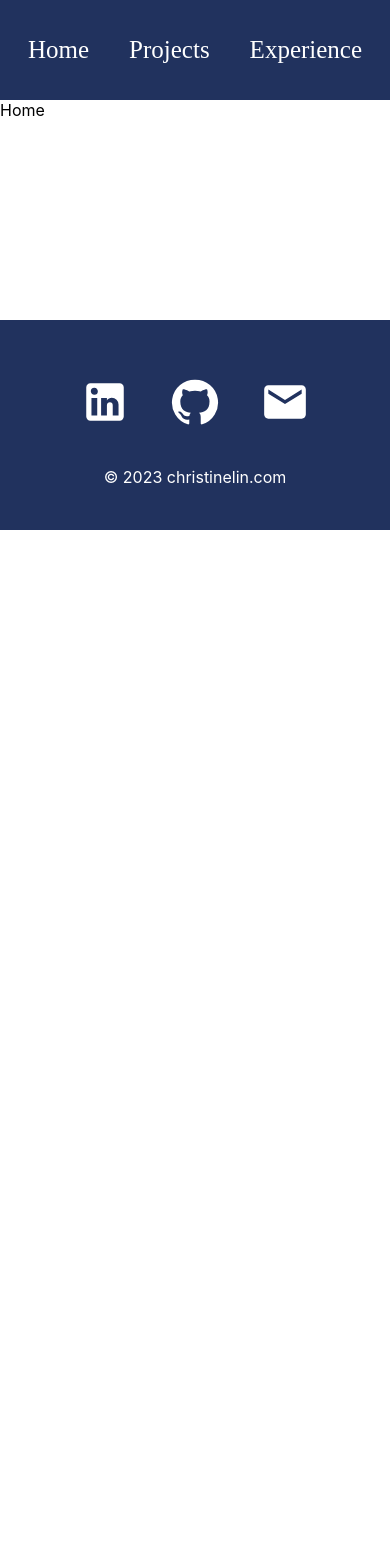
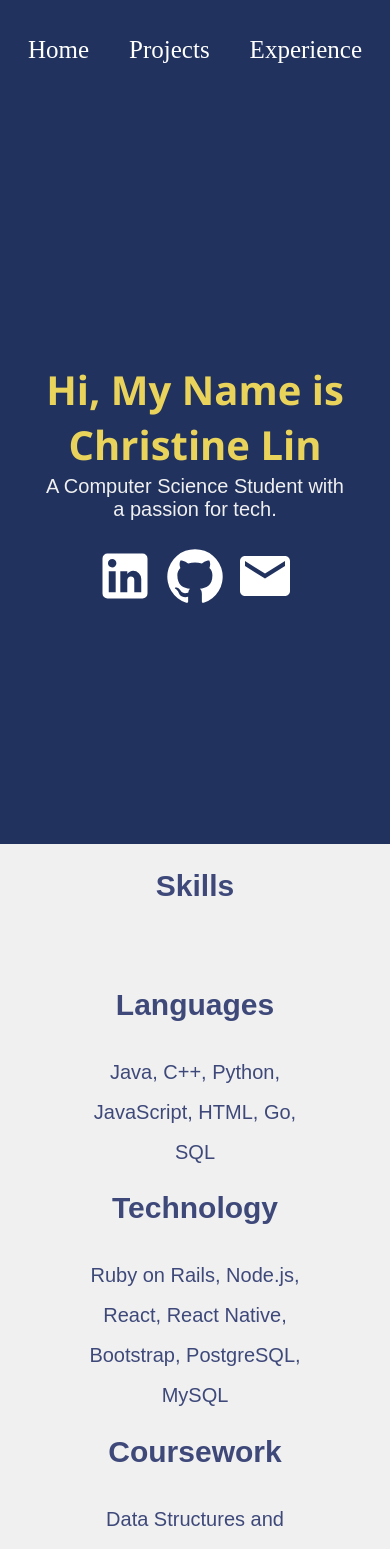
Before and after one commit to christinealin7771/WiCSE-Personal-Project, a React (Create React App) app: page / in a window 390 px wide. Shown: the top 1549 px of the page. Before the commit the page ends 844 px from the top, so only its background shows below. Built offline with nearby package versions, Linux system fonts and the light colour scheme.

Commit message:
Home and Experience Pages

```diff
--- a/package.json
+++ b/package.json
@@ -14,6 +14,7 @@
     "react-dom": "^18.2.0",
     "react-router-dom": "^6.8.1",
     "react-scripts": "5.0.1",
+    "react-vertical-timeline-component": "^3.6.0",
     "web-vitals": "^2.1.4"
   },
   "scripts": {
--- a/src/App.css
+++ b/src/App.css
@@ -1,38 +1,13 @@
 .App {
-  text-align: center;
+  width: 100%;
+  height: auto;
+  display: flex;
+  flex-direction: column;
+  font-family: Arial, Helvetica, sans-serif;
+  background-color: #f0f0f0;
 }
 
-.App-logo {
-  height: 40vmin;
-  pointer-events: none;
+body {
+  padding: 0;
+  margin: 0;
 }
-
-@media (prefers-reduced-motion: no-preference) {
-  .App-logo {
-    animation: App-logo-spin infinite 20s linear;
-  }
-}
-
-.App-header {
-  background-color: #282c34;
-  min-height: 100vh;
-  display: flex;
-  flex-direction: column;
-  align-items: center;
-  justify-content: center;
-  font-size: calc(10px + 2vmin);
-  color: white;
-}
-
-.App-link {
-  color: #61dafb;
-}
-
-@keyframes App-logo-spin {
-  from {
-    transform: rotate(0deg);
-  }
-  to {
-    transform: rotate(360deg);
-  }
-}
--- a/src/App.js
+++ b/src/App.js
@@ -2,14 +2,14 @@ import logo from './logo.svg';
 import './App.css';
 import { BrowserRouter as Router, Routes, Route } from 'react-router-dom';
 import Navbar from './components/Navbar';
-import Home from './components/Home';
-import Projects from './components/Projects';
-import Experiences from './components/Experiences';
+import Home from './components/Pages/Home';
+import Experiences from './components/Pages/Experiences';
+import Projects from './components/Pages/Projects';
 import Footer from './components/Footer';
 
 function App() {
   return (
-    <div>
+    <div className="App">
       <Router>
         <Navbar/>
         <Routes>
--- a/src/components/Experiences.js
+++ /dev/null
@@ -1,9 +0,0 @@
-import React from 'react'
-
-const Experiences = () => {
-  return (
-    <div>Experiences</div>
-  )
-}
-
-export default Experiences
--- a/src/components/Footer.js
+++ b/src/components/Footer.js
@@ -1,5 +1,4 @@
 import React from 'react'
-import { Link } from 'react-router-dom'
 
 import LinkedInIcon from '@mui/icons-material/LinkedIn';
 import GitHubIcon from '@mui/icons-material/GitHub';
--- a/src/components/Home.js
+++ /dev/null
@@ -1,9 +0,0 @@
-import React from 'react'
-
-const Home = () => {
-  return (
-    <div>Home</div>
-  )
-}
-
-export default Home
--- /dev/null
+++ b/src/components/Pages/Experiences.js
@@ -0,0 +1,84 @@
+import React from 'react'
+import {
+  VerticalTimeline,
+  VerticalTimelineElement,
+} from "react-vertical-timeline-component";
+import "react-vertical-timeline-component/style.min.css";
+import SchoolIcon from '@mui/icons-material/School';
+import WorkIcon from '@mui/icons-material/Work';
+import './Experiences.css'
+
+const Experiences = () => {
+  return (
+    <div className="experience">
+      <VerticalTimeline lineColor = "#3e497a">
+        <VerticalTimelineElement
+          className="vertical-timeline-element--education"
+          date = "August 2020 - Expected Graduation May 2024"
+          iconStyle={{background: "#8198FD", color: "#fff"}}
+          icon = {<SchoolIcon/>}
+        >
+          <h3 className="vertical-timeline-element-title">
+            University of Florida, Gainesville, Florida
+          </h3>
+          <h4 className="vertical-timeline-element-subtitle">
+            Bachelor's Degree
+          </h4>
+          <p>Computer Science, Chinese Minor</p>
+        </VerticalTimelineElement>
+        <VerticalTimelineElement
+          className="vertical-timeline-element--work"
+          date = "June 2022 - August 2022"
+          iconStyle={{background: "#3e497a", color: "#fff"}}
+          icon = {<WorkIcon/>}
+        >
+           <h3 className="vertical-timeline-element-title">
+            Software Engineering Intern - Capital One
+          </h3>
+          <h4 className="vertical-timeline-element-subtitle">
+            McLean, VA
+          </h4>
+          <p>
+            Created a new SSO gateway using Spring Security 5 to replace the deprecated OAuth2.
+          </p>
+        </VerticalTimelineElement>
+        <VerticalTimelineElement
+          className="vertical-timeline-element--work"
+          date = "May 2021 - March 2022"
+          iconStyle={{background: "#3e497a", color: "#fff"}}
+          icon = {<WorkIcon/>}
+        >
+           <h3 className="vertical-timeline-element-title">
+            Computer Science Instructor - Juni Learning
+          </h3>
+          <h4 className="vertical-timeline-element-subtitle">
+            San Francisco, CA
+          </h4>
+          <p>
+            Instruct middle and high school students to learn fundamental introductory Python and Java concepts.
+          </p>
+        </VerticalTimelineElement>
+        <VerticalTimelineElement
+          className="vertical-timeline-element--work"
+          date = "January 2021 - April 2021"
+          iconStyle={{background: "#3e497a", color: "#fff"}}
+          icon = {<WorkIcon/>}
+        >
+           <h3 className="vertical-timeline-element-title">
+            Web Development Intern - Traject
+          </h3>
+          <h4 className="vertical-timeline-element-subtitle">
+            Bellevue, WA
+          </h4>
+          <p>
+          Created a study management web application for helping students who have a hard time with time management
+and to help them create a clear studying schedule using Ruby on Rails.
+
+          </p>
+        </VerticalTimelineElement>
+      </VerticalTimeline>
+    </div>
+  )
+}
+
+export default Experiences
--- /dev/null
+++ b/src/components/Pages/Home.css
@@ -0,0 +1,80 @@
+.home {
+    width: 100%;
+    align-items: center;
+    font-family: "Arial", sans-serif;
+    color: #3e497a;
+  }
+
+  .about {
+    width: 100%;
+    height: calc(100vh - 100px);
+    display: flex;
+    flex-direction: column;
+    justify-content: center;
+    align-items: center;
+    text-align: center;
+    background-color: #21325e;
+    color: #f0f0f0;
+  }
+
+  .about h2 {
+    font-family: "Segoe UI", Tahoma, Geneva, Verdana, sans-serif;
+    font-size: 80px;
+    color: #e9d35b;
+    height: 50px;
+  }
+
+  .about .prompt {
+    width: 40%;
+    font-size: 30px;
+  }
+  .prompt svg {
+    font-size: 60px;
+    margin: 5px;
+    color: white;
+  }
+
+  .skills {
+    font-size: 35px;
+    width: 100%;
+    display: flex;
+    justify-content: center;
+    flex-direction: column;
+    align-items: center;
+  }
+
+  .skills h1 {
+    color: #3e497a;
+  }
+
+  .skills .list {
+    list-style: none;
+    width: 60%;
+  }
+
+  .list span {
+    font-size: 20px;
+  }
+
+  @media only screen and (max-width: 900px) {
+    .about h2 {
+      font-size: 40px;
+    }
+
+    .about .prompt {
+      margin-top: 10px;
+      font-size: 20px;
+      width: 80%;
+    }
+
+    .skills {
+      text-align: center;
+    }
+    .list {
+      padding: 0;
+    }
+
+    .skills h2 {
+      font-size: 30px;
+    }
+  }
--- /dev/null
+++ b/src/components/Pages/Home.js
@@ -0,0 +1,45 @@
+import React from 'react'
+import LinkedInIcon from '@mui/icons-material/LinkedIn'
+import GitHubIcon from '@mui/icons-material/GitHub'
+import EmailIcon from '@mui/icons-material/Email'
+import './Home.css'
+
+const Home = () => {
+  return (
+    <div className="home">
+      <div className="about">
+        <h2>Hi, My Name is Christine Lin</h2>
+        <div className="prompt">
+          <p>
+            A Computer Science Student with a passion for tech.
+          </p>
+          <LinkedInIcon onClick={() => window.open('https://www.linkedin.com/in/christine-lin-9a0155189/')}/>
+          <GitHubIcon onClick={() => window.open('https://github.com/christinealin7771')}/>
+          <EmailIcon onClick={() => window.location = 'mailto:christinelin.7771@gmail.com'}/>
+        </div>
+      </div>
+      <div className="skills">
+        <h2>Skills</h2>
+        <ol className="list">
+          <li className="item">
+            <h2>Languages</h2>
+            <span>Java, C++, Python, JavaScript, HTML, Go, SQL</span>
+          </li>
+          <li className="item">
+            <h2>Technology</h2>
+            <span>Ruby on Rails, Node.js, React, React Native, Bootstrap, PostgreSQL, MySQL</span>
+          </li>
+          <li className="item">
+            <h2>Coursework</h2>
+            <span>Data Structures and Algorithms, Introduction to Computer Organization, Introduction to Software
+Engineering, Operating Systems, Introduction to Database</span>
+          </li>
+        </ol>
+      </div>
+
+    </div>
+
+  )
+}
+
+export default Home
```
Also changed, not shown: src/components/Pages/Experiences.css (added), src/components/Pages/Projects.js (renamed from src/components/Projects.js), 1 other file (tests, documents, lock files or other folders).
